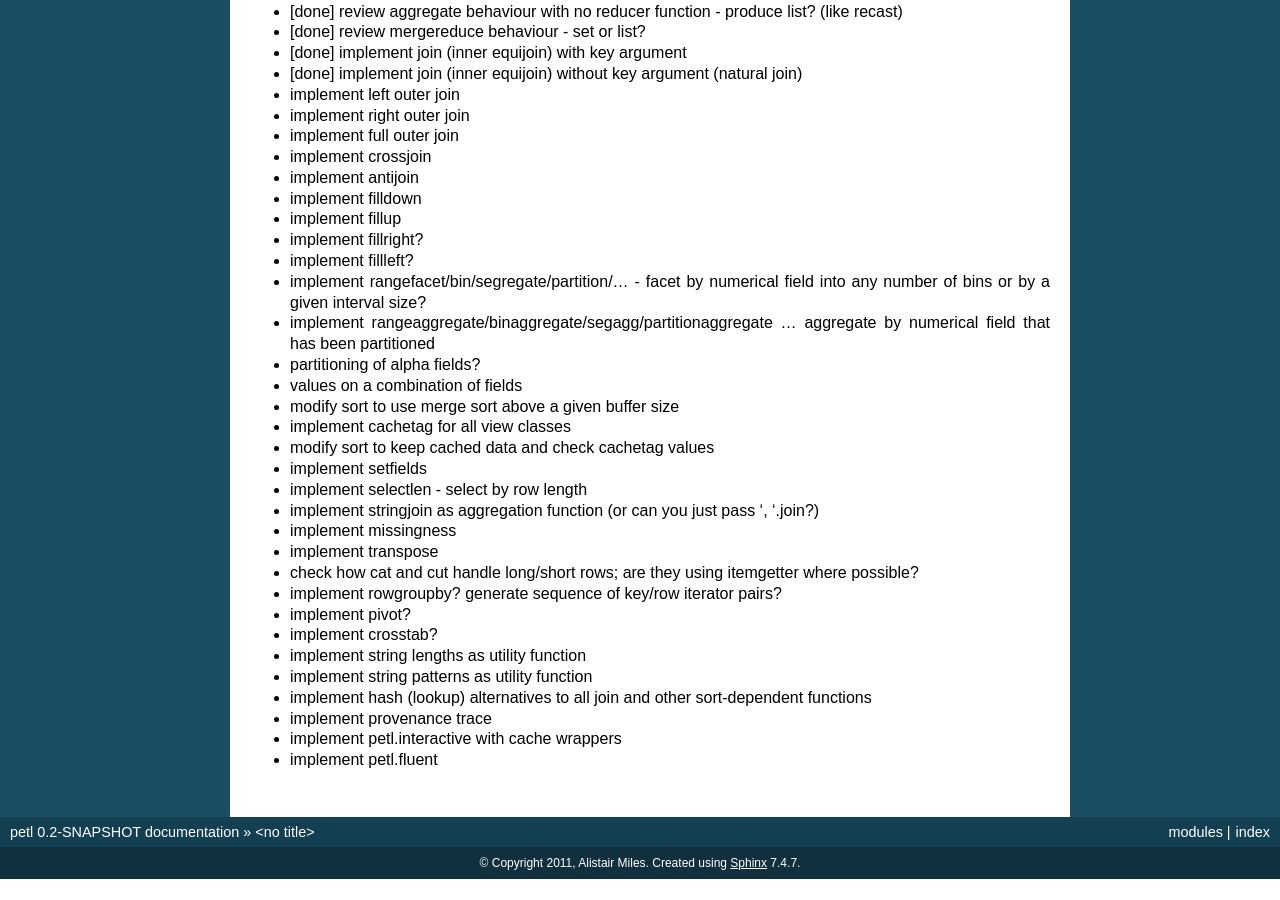
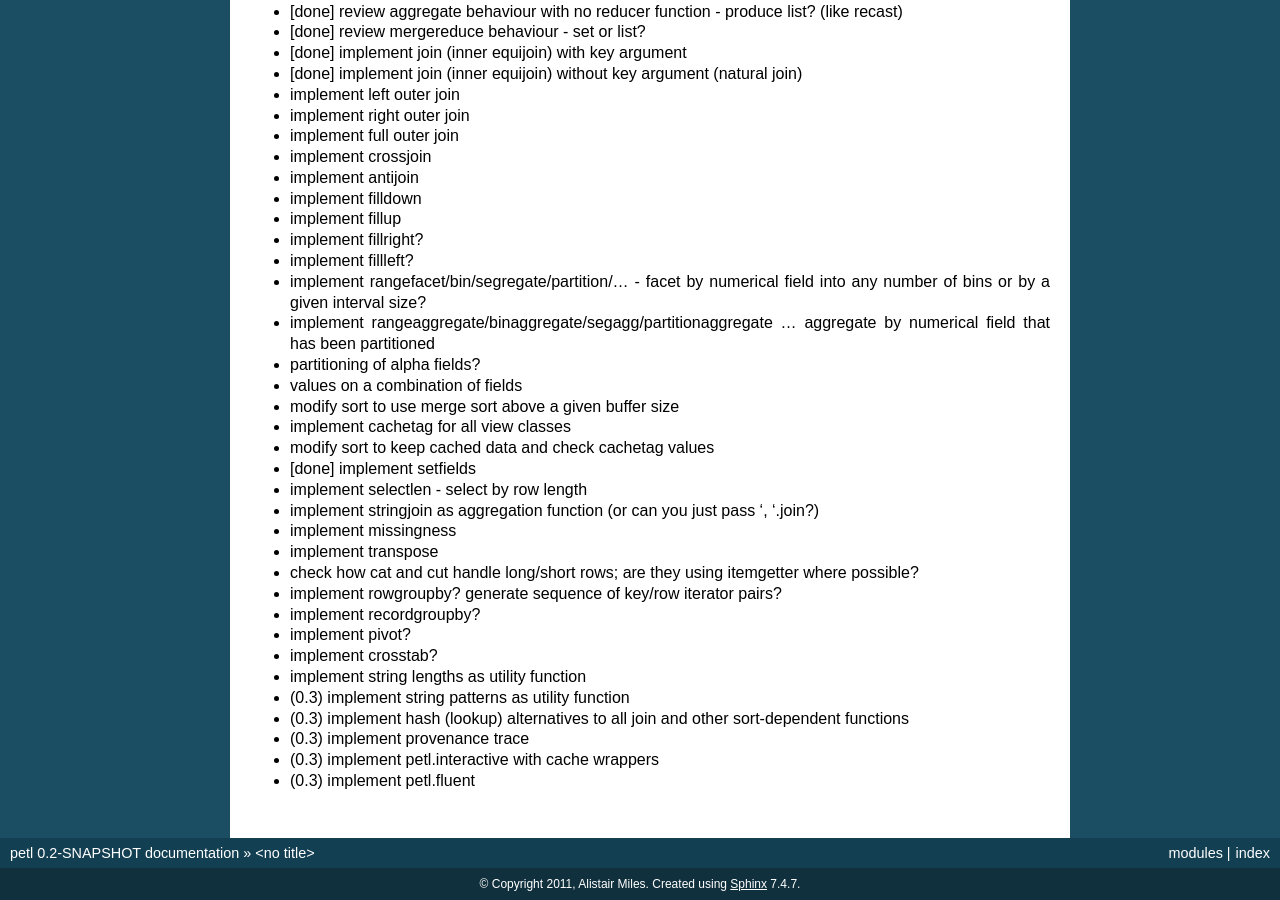
Before and after one commit to petl-developers/petl, a Sphinx documentation site: the page built from docs/todo.txt, in a window 1280 px wide and 900 px high, scrolled down 606 px. Built offline with Sphinx 7.4.7, drawn with Linux system fonts in a browser that asks for light colours; formulas are drawn with MathJax 3; before the commit the page ends 1485 px from its top, so only the background shows below that.

Commit message:
minor docs

```diff
--- a/docs/todo.txt
+++ b/docs/todo.txt
@@ -91,7 +91,7 @@
 
 - modify sort to keep cached data and check cachetag values
 
-- implement setfields
+- [done] implement setfields
 
 - implement selectlen - select by row length
 
@@ -105,18 +105,20 @@
 
 - implement rowgroupby? generate sequence of key/row iterator pairs?
 
+- implement recordgroupby?
+
 - implement pivot?
 
 - implement crosstab?
 
 - implement string lengths as utility function
 
-- implement string patterns as utility function
+- (0.3) implement string patterns as utility function
 
-- implement hash (lookup) alternatives to all join and other sort-dependent functions
+- (0.3) implement hash (lookup) alternatives to all join and other sort-dependent functions
 
-- implement provenance trace
+- (0.3) implement provenance trace
 
-- implement petl.interactive with cache wrappers
+- (0.3) implement petl.interactive with cache wrappers
 
-- implement petl.fluent
+- (0.3) implement petl.fluent
```
